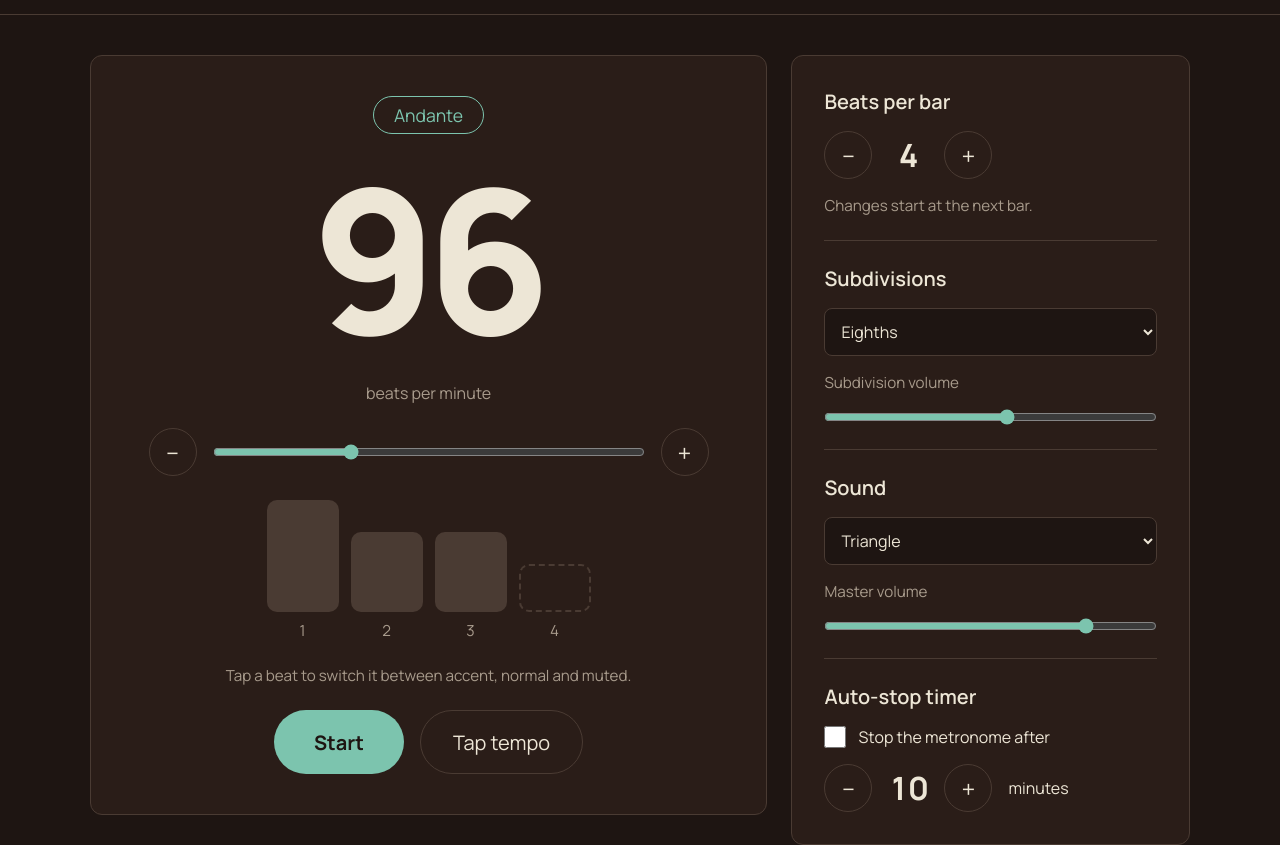
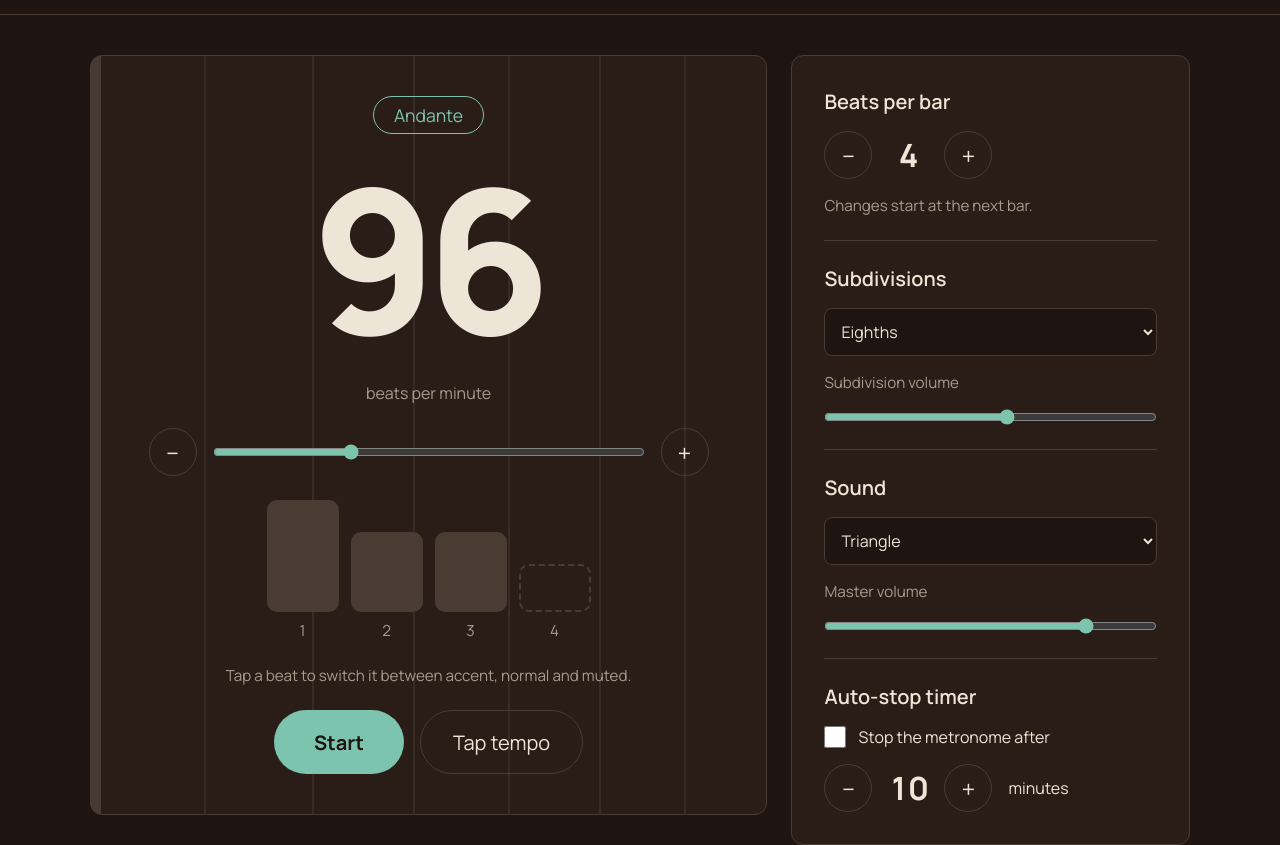
Before and after one commit to atharvasapre07/Rosewood, a plain HTML site: page metronome.html in a window 1280 px wide. Shown: the part 60-905 px from the top of the page. Drawn offline with Linux system fonts and the light colour scheme.

Commit message:
added fretboard styling

```diff
--- a/css/styles.css
+++ b/css/styles.css
@@ -247,7 +247,7 @@ button {
     accent-color: var(--accent);
 }
 
-.beats{
+.beats {
     display: flex;
     align-items: flex-end;
     gap: 12px;
@@ -260,7 +260,7 @@ button {
     gap: 8px;
 }
 
-.beat-btn{
+.beat-btn {
     width: 72px;
     border: 0;
     border-radius: 10px;
@@ -269,8 +269,13 @@ button {
     transition: height 0.2s ease;
 }
 
-.beat-btn[data-state="accent"] { height: 112px; }
-.beat-btn[data-state="normal"] { height: 80px; }
+.beat-btn[data-state="accent"] {
+    height: 112px;
+}
+
+.beat-btn[data-state="normal"] {
+    height: 80px;
+}
 
 .beat-btn[data-state="muted"] {
     height: 48px;
@@ -329,6 +334,9 @@ button {
 .metronome-panel {
     flex: 2 1 560px;
     min-width: 0;
+    position: relative;
+    isolation: isolate;
+    overflow: hidden;
 }
 
 .settings-panel {
@@ -420,3 +428,19 @@ button {
     font-weight: 700;
     font-variant-numeric: tabular-nums;
 }
+
+.frets {
+    position: absolute;
+    inset: 0;
+    z-index: -1;
+    pointer-events: none;
+    --fret: rgba(237, 230, 214, 0.07);
+    background:
+        linear-gradient(rgba(237, 230, 214, 0.14), rgba(237, 230, 214, 0.14)) 0 0 / 10px 100% no-repeat,
+        linear-gradient(var(--fret), var(--fret)) 16.9% 0 / 2px 100% no-repeat,
+        linear-gradient(var(--fret), var(--fret)) 32.8% 0 / 2px 100% no-repeat,
+        linear-gradient(var(--fret), var(--fret)) 47.8% 0 / 2px 100% no-repeat,
+        linear-gradient(var(--fret), var(--fret)) 62% 0 / 2px 100% no-repeat,
+        linear-gradient(var(--fret), var(--fret)) 75.4% 0 / 2px 100% no-repeat,
+        linear-gradient(var(--fret), var(--fret)) 88.1% 0 / 2px 100% no-repeat;
+}
--- a/metronome.html
+++ b/metronome.html
@@ -31,6 +31,7 @@
     <main class="content-wrapper">
         <div class="metronome-layout">
             <section class="metronome-panel">
+                <div class="frets" aria-hidden="true"></div>
                 <p class="tempo-name">Andante</p>
                 <div class="bpm-display" id="bpm-value">96</div>
                 <p class="bpm-label">beats per minute</p>
```
